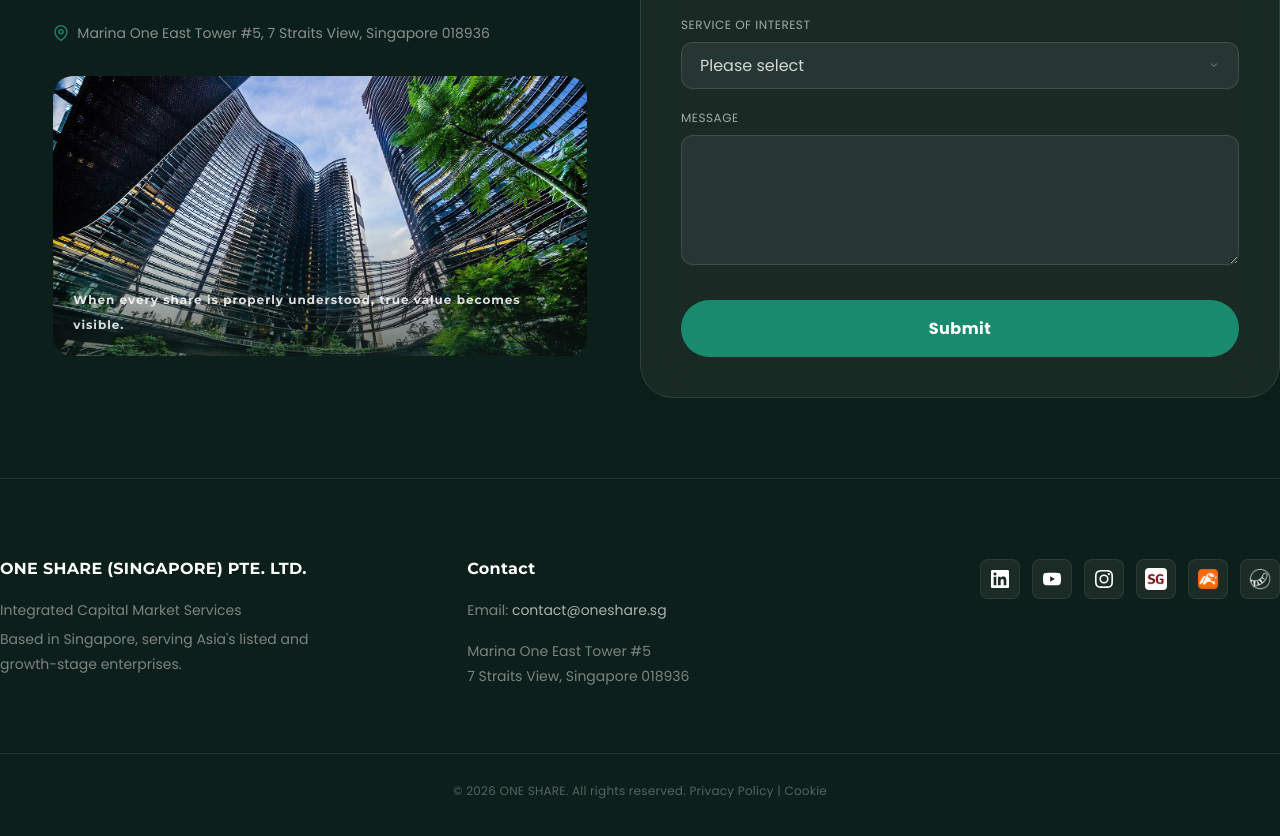
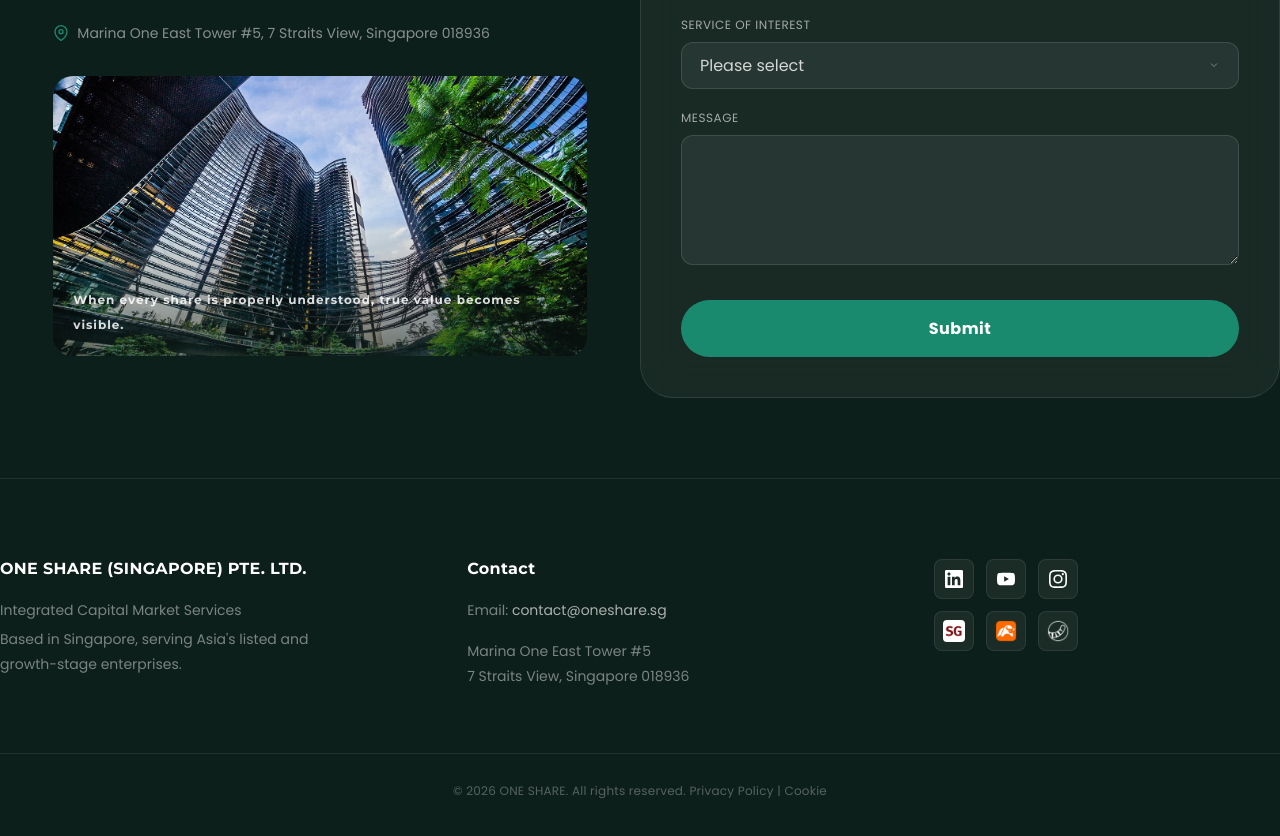
Before and after one commit to golivestores/oneshare-singapore, a plain HTML site: page index.html in a window 1280 px wide. Shown: the part 5989-6825 px from the top of the page. Drawn offline with Linux system fonts and the light colour scheme.

Commit message:
UI polish: footer grid layout, button colors, mobile nav, contact redesign
- Footer social icons: 3x2 grid layout, left-aligned
- Button text/arrow white, hover dark (#0d1f1a)
- Mobile nav: absolute position (not fixed)
- Contact left: address + image with slogan, removed email/stat cards
- Add "Other" option to service select

Co-Authored-By: Claude Opus 4.6 (1M context) <noreply@anthropic.com>

```diff
--- a/index.html
+++ b/index.html
@@ -423,13 +423,12 @@
     /* ---- Mobile Header ---- */
     .mobile-header {
       width: 100%;
-      position: fixed;
+      position: absolute;
       z-index: 100;
       display: flex;
       align-items: center;
       padding: 2rem 0.5rem;
       color: white;
-      transition: transform 0.3s ease, opacity 0.3s ease;
     }
     .mobile-logo-wrap {
       width: 41.666%;
@@ -2452,10 +2451,11 @@
       align-items: flex-start;
     }
     @media (min-width: 1024px) {
-      .footer-col-social { width: 30%; justify-content: flex-end; }
+      .footer-col-social { width: 30%; }
     }
     .footer-col-social ul {
-      display: flex;
+      display: grid;
+      grid-template-columns: repeat(3, auto);
       gap: 0.75rem;
       list-style: none;
     }
@@ -3435,18 +3435,13 @@
               </div>
               <!-- Column 3: Social -->
               <div class="footer-col-social">
+                <!-- Row 1: Social Media -->
                 <ul>
-                  <!-- LinkedIn -->
                   <li><a target="_blank" href="https://www.linkedin.com/company/oneshare-singapore-pte-ltd/" title="LinkedIn"><svg width="28" height="28" viewBox="0 0 24 24" fill="#fff"><path d="M20.447 20.452h-3.554v-5.569c0-1.328-.027-3.037-1.852-3.037-1.853 0-2.136 1.445-2.136 2.939v5.667H9.351V9h3.414v1.561h.046c.477-.9 1.637-1.85 3.37-1.85 3.601 0 4.267 2.37 4.267 5.455v6.286zM5.337 7.433c-1.144 0-2.063-.926-2.063-2.065 0-1.138.92-2.063 2.063-2.063 1.14 0 2.064.925 2.064 2.063 0 1.139-.925 2.065-2.064 2.065zm1.782 13.019H3.555V9h3.564v11.452zM22.225 0H1.771C.792 0 0 .774 0 1.729v20.542C0 23.227.792 24 1.771 24h20.451C23.2 24 24 23.227 24 22.271V1.729C24 .774 23.2 0 22.222 0h.003z"/></svg></a></li>
-                  <!-- YouTube -->
                   <li><a target="_blank" href="https://www.youtube.com/@OneShareSG" title="YouTube"><svg width="28" height="28" viewBox="0 0 24 24" fill="#fff"><path d="M23.498 6.186a3.016 3.016 0 00-2.122-2.136C19.505 3.545 12 3.545 12 3.545s-7.505 0-9.377.505A3.017 3.017 0 00.502 6.186C0 8.07 0 12 0 12s0 3.93.502 5.814a3.016 3.016 0 002.122 2.136c1.871.505 9.376.505 9.376.505s7.505 0 9.377-.505a3.015 3.015 0 002.122-2.136C24 15.93 24 12 24 12s0-3.93-.502-5.814zM9.545 15.568V8.432L15.818 12l-6.273 3.568z"/></svg></a></li>
-                  <!-- Instagram -->
                   <li><a target="_blank" href="https://www.instagram.com/sgvresearch?igsh=b2RpaDJkcGs1cXJ2&utm_source=qr" title="Instagram"><svg width="28" height="28" viewBox="0 0 24 24" fill="#fff"><path d="M12 2.163c3.204 0 3.584.012 4.85.07 3.252.148 4.771 1.691 4.919 4.919.058 1.265.069 1.645.069 4.849 0 3.205-.012 3.584-.069 4.849-.149 3.225-1.664 4.771-4.919 4.919-1.266.058-1.644.07-4.85.07-3.204 0-3.584-.012-4.849-.07-3.26-.149-4.771-1.699-4.919-4.92-.058-1.265-.07-1.644-.07-4.849 0-3.204.013-3.583.07-4.849.149-3.227 1.664-4.771 4.919-4.919 1.266-.057 1.645-.069 4.849-.069zM12 0C8.741 0 8.333.014 7.053.072 2.695.272.273 2.69.073 7.052.014 8.333 0 8.741 0 12c0 3.259.014 3.668.072 4.948.2 4.358 2.618 6.78 6.98 6.98C8.333 23.986 8.741 24 12 24c3.259 0 3.668-.014 4.948-.072 4.354-.2 6.782-2.618 6.979-6.98.059-1.28.073-1.689.073-4.948 0-3.259-.014-3.667-.072-4.947-.196-4.354-2.617-6.78-6.979-6.98C16.67.014 16.259 0 12 0zm0 5.838a6.162 6.162 0 100 12.324 6.162 6.162 0 000-12.324zM12 16a4 4 0 110-8 4 4 0 010 8zm6.406-11.845a1.44 1.44 0 100 2.881 1.44 1.44 0 000-2.881z"/></svg></a></li>
-                  <!-- InvestSG -->
                   <li><a target="_blank" href="https://www.investsg.asia/users/sg_visual_research#/all" title="InvestSG"><img src="investsg.png" alt="InvestSG" style="border-radius:4px;background:#fff;padding:2px;"></a></li>
-                  <!-- Moomoo -->
                   <li><a target="_blank" href="https://www.moomoo.com/hans/community/profile/sg-visual-research-104633549?id=104633549&nickname=SG%20Visual%20Research" title="Moomoo"><img src="Moomoo.png" alt="Moomoo" style="border-radius:4px;"></a></li>
-                  <!-- Tiger Brokers -->
                   <li><a target="_blank" href="https://www.laohu8.com/personal/3558404604264882" title="Tiger Brokers"><img src="tiger.png" alt="Tiger Brokers" style="border-radius:4px;filter:invert(1);"></a></li>
                 </ul>
               </div>
```
